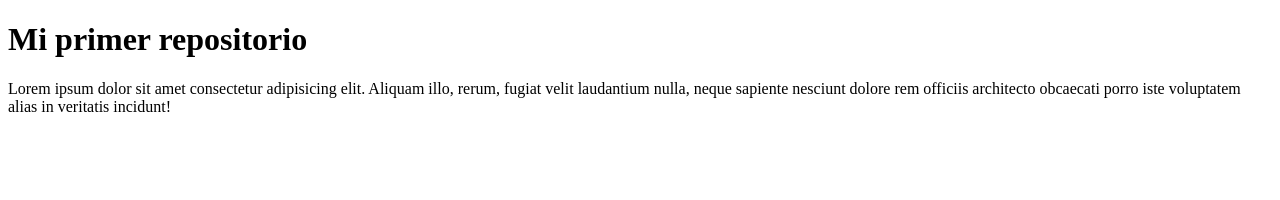
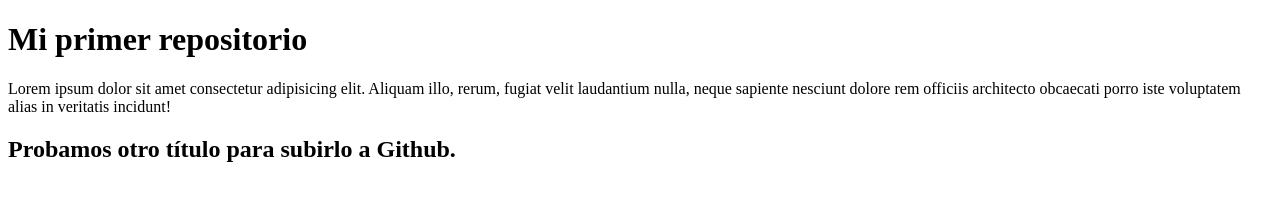
Before and after one commit to rodrigozungri/dw-camada-18210, a plain HTML site: page index.html in a window 1280 px wide. Drawn offline with Linux system fonts and the light colour scheme.

Commit message:
Agrego titulo h2

```diff
--- a/index.html
+++ b/index.html
@@ -12,5 +12,7 @@
 
     <p>Lorem ipsum dolor sit amet consectetur adipisicing elit. Aliquam illo, rerum, fugiat velit laudantium nulla, neque sapiente nesciunt dolore rem officiis architecto obcaecati porro iste voluptatem alias in veritatis incidunt!</p>
 
+    <h2>Probamos otro título para subirlo a Github.</h2>
+
 </body>
 </html>
```
